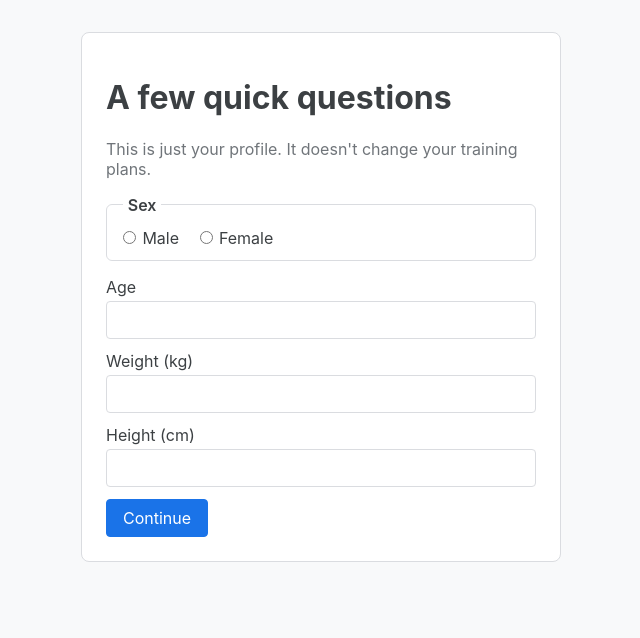
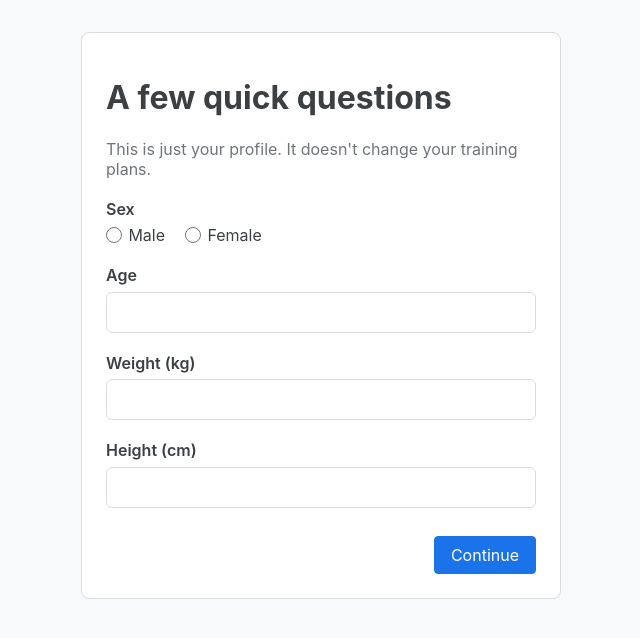
Before and after one commit to HaoSophareth/cs162-ai-app, a Flask app: page /profile in a window 1280 px wide. Shown: the part 46-684 px from the top of the page, without its empty margins (319-959 px from the left). Run offline with Flask 3, Linux system fonts and the light colour scheme; the visitor is signed in with stand-in values (Sample User, id 1); data comes from the database, SQL or seed files in the repository.

Commit message:
Build 1: simpler consistent forms, race times and weekly km only after Yes (re-prompt)

```diff
--- a/feature_build/app.py
+++ b/feature_build/app.py
@@ -361,8 +361,12 @@ def read_plan_form(form):
         if values[key] and not TIME_PATTERN.match(text):
             errors[EXPERIENCE].append(f"Write your {label} time as {TIME_FORMATS[key]}.")
 
-    if values["weekly_km"] is None or not 0 <= values["weekly_km"] <= 200:
-        errors[EXPERIENCE].append("Enter how many km you run per week now (0 if you don't run yet).")
+    if values["experience"] == "new":
+        # New runners aren't asked; 0 km makes the plan start at the
+        # beginner level (the lowest starting volume in plan.py).
+        values["weekly_km"] = 0.0
+    elif values["weekly_km"] is None or not 0 <= values["weekly_km"] <= 200:
+        errors[EXPERIENCE].append("Enter how many km you run per week now.")
     if len(values["run_days"]) < 3:
         errors[SCHEDULE].append("Pick at least 3 days you can run.")
     if values["long_day"] not in values["run_days"]:
--- a/feature_build/static/style.css
+++ b/feature_build/static/style.css
@@ -70,12 +70,34 @@ input, select, textarea {
   border: 1px solid var(--border);
   border-radius: 4px;
 }
-label.choice { display: inline-flex; align-items: center; gap: 0.4rem; margin: 0.3rem 1rem 0.3rem 0; }
-label.choice input { width: auto; margin: 0; }
-.day-grid { display: flex; flex-wrap: wrap; }
-
-fieldset { border: 1px solid var(--border); border-radius: 6px; margin: 1rem 0; padding: 0.5rem 1rem; }
-legend { font-weight: 600; padding: 0 0.3rem; }
+/* ---------- Forms (profile and plan steps) ----------
+   One question = one .field: a label on top, then a text field, a dropdown,
+   or a row of options. Every field has the same width, padding and spacing. */
+.form { margin-top: 1.25rem; }
+.form .field { margin: 0 0 1.25rem; }
+.form .field-label { display: block; margin: 0 0 0.4rem; font-weight: 600; }
+.form input:not([type="radio"]):not([type="checkbox"]),
+.form select {
+  display: block;
+  width: 100%;
+  margin: 0;
+  padding: 0.6rem 0.75rem;
+  font: inherit;
+  background: white;
+  border: 1px solid var(--border);
+  border-radius: 6px;
+}
+.form input:focus, .form select:focus { outline: 2px solid #1a73e8; outline-offset: -1px; }
+.form .field-hint { margin: 0.35rem 0 0; font-size: 0.85rem; color: var(--muted); }
+/* Single or multiple choice: plain radio buttons / checkboxes in a row. */
+.form .options { display: flex; flex-wrap: wrap; gap: 0.5rem 1.25rem; }
+.form .option { display: inline-flex; align-items: center; gap: 0.4rem; margin: 0; cursor: pointer; }
+.form .option input { width: 1rem; height: 1rem; margin: 0; }
+/* Weekly km and race times only appear once "Yes, I have run before" is picked. */
+.form .if-ran-before { display: none; }
+.form:has(#ran-before:checked) .if-ran-before { display: block; }
+/* Main button on the right, Back/Cancel on the left, though the main button is first in the HTML. */
+.form-actions { display: flex; flex-direction: row-reverse; justify-content: space-between; margin-top: 1.75rem; }
 
 button, .button {
   display: inline-block;
@@ -197,11 +219,7 @@ h1.run-done { opacity: 0.5; }
   .day header { text-align: left; }
 }
 
-/* ---------- Plans and plan form ---------- */
-/* Race-time boxes only appear once "Yes, I have run before" is ticked. */
-.race-times { display: none; }
-.plan-form:has(#ran-before:checked) .race-times { display: block; }
-.time-grid { display: grid; grid-template-columns: repeat(auto-fit, minmax(140px, 1fr)); gap: 0 1rem; }
+/* ---------- Plans ---------- */
 
 /* Shown instead of the calendar until there is an active plan. */
 .no-plan { text-align: center; padding: 2.5rem 1.5rem; }
@@ -248,8 +266,6 @@ button.danger:hover { background: #fce8e6; }
 }
 .steps li.done { border-color: #8ab4f8; }
 .steps li.current { border-color: #1a73e8; color: #1a73e8; font-weight: 600; }
-/* Back sits on the left and Next on the right, though Next is first in the HTML. */
-.step-buttons { display: flex; flex-direction: row-reverse; justify-content: space-between; margin-top: 1.25rem; }
 
 /* ---------- Plan summary ---------- */
 .summary h1 { margin-top: 0.25rem; }
--- a/feature_build/templates/profile.html
+++ b/feature_build/templates/profile.html
@@ -5,27 +5,40 @@
   <h1>{{ "A few quick questions" if first_time else "Your profile" }}</h1>
   <p class="muted">This is just your profile. It doesn't change your training plans.</p>
 
-  <form method="post">
-    <fieldset>
-      <legend>Sex</legend>
-      <label class="choice"><input type="radio" name="sex" value="male" required
-        {% if values.sex == "male" %}checked{% endif %}> Male</label>
-      <label class="choice"><input type="radio" name="sex" value="female"
-        {% if values.sex == "female" %}checked{% endif %}> Female</label>
-    </fieldset>
-    <label>Age
-      <input type="number" name="age" min="10" max="100" step="1" required value="{{ values.age or '' }}">
-    </label>
-    <label>Weight (kg)
-      <input type="number" name="weight_kg" min="25" max="250" step="0.1" required
+  {# Same form layout as the plan steps (see "Forms" in style.css). #}
+  <form method="post" class="form">
+    <div class="field" role="group" aria-labelledby="sex-label">
+      <span class="field-label" id="sex-label">Sex</span>
+      <div class="options">
+        <label class="option"><input type="radio" name="sex" value="male" required
+          {% if values.sex == "male" %}checked{% endif %}> Male</label>
+        <label class="option"><input type="radio" name="sex" value="female"
+          {% if values.sex == "female" %}checked{% endif %}> Female</label>
+      </div>
+    </div>
+
+    <div class="field">
+      <label class="field-label" for="age">Age</label>
+      <input id="age" type="number" name="age" min="10" max="100" step="1" required value="{{ values.age or '' }}">
+    </div>
+
+    <div class="field">
+      <label class="field-label" for="weight_kg">Weight (kg)</label>
+      <input id="weight_kg" type="number" name="weight_kg" min="25" max="250" step="0.1" required
              value="{{ '%g'|format(values.weight_kg|float) if values.weight_kg else '' }}">
-    </label>
-    <label>Height (cm)
-      <input type="number" name="height_cm" min="100" max="250" step="0.1" required
+    </div>
+
+    <div class="field">
+      <label class="field-label" for="height_cm">Height (cm)</label>
+      <input id="height_cm" type="number" name="height_cm" min="100" max="250" step="0.1" required
              value="{{ '%g'|format(values.height_cm|float) if values.height_cm else '' }}">
-    </label>
-    <button class="primary">{{ "Continue" if first_time else "Save profile" }}</button>
-    {% if not first_time %}<a href="{{ url_for('week') }}">Cancel</a>{% endif %}
+    </div>
+
+    {# Main button first in the HTML so Enter submits it; .form-actions puts it on the right. #}
+    <div class="form-actions">
+      <button class="primary">{{ "Continue" if first_time else "Save profile" }}</button>
+      {% if not first_time %}<a class="button" href="{{ url_for('week') }}">Cancel</a>{% endif %}
+    </div>
   </form>
 </div>
 {% endblock %}
```
Also changed, not shown: feature_build/templates/plan_form.html (+57 -44 lines), feature_build/README.md.
